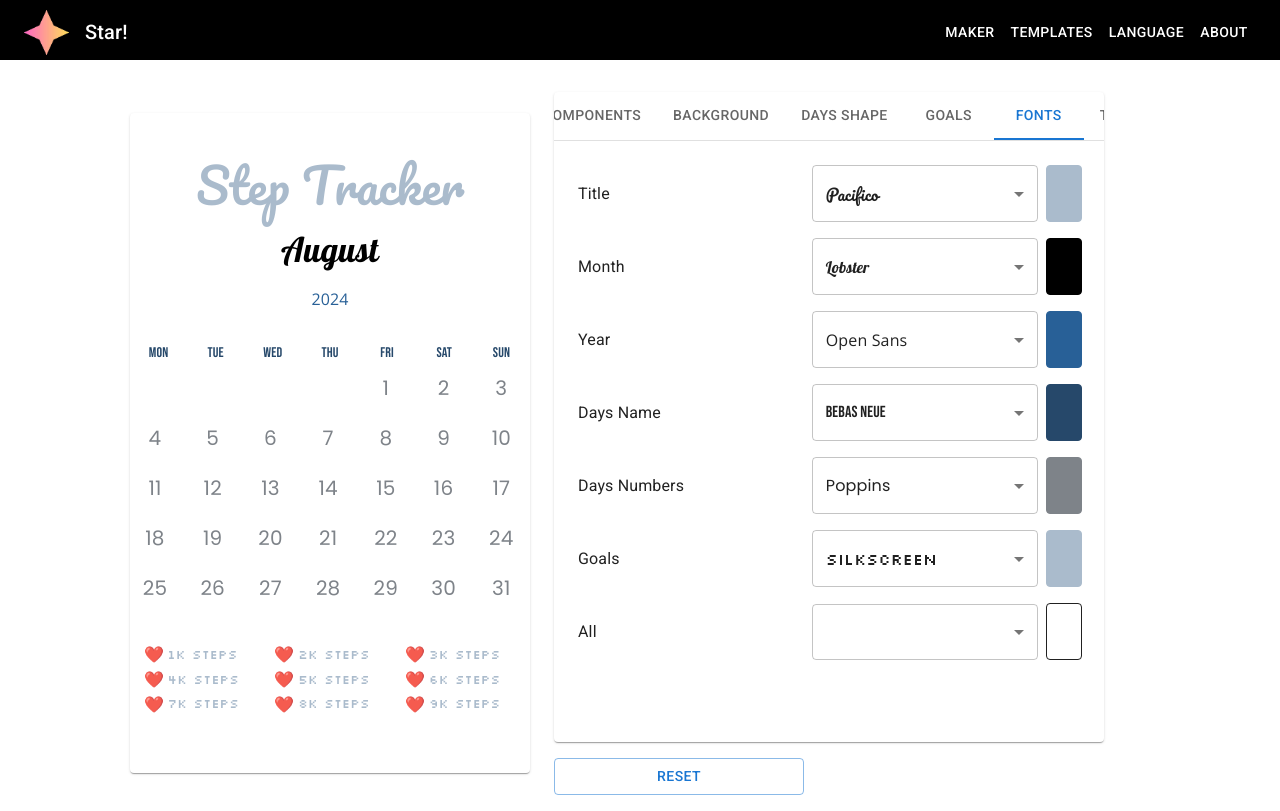
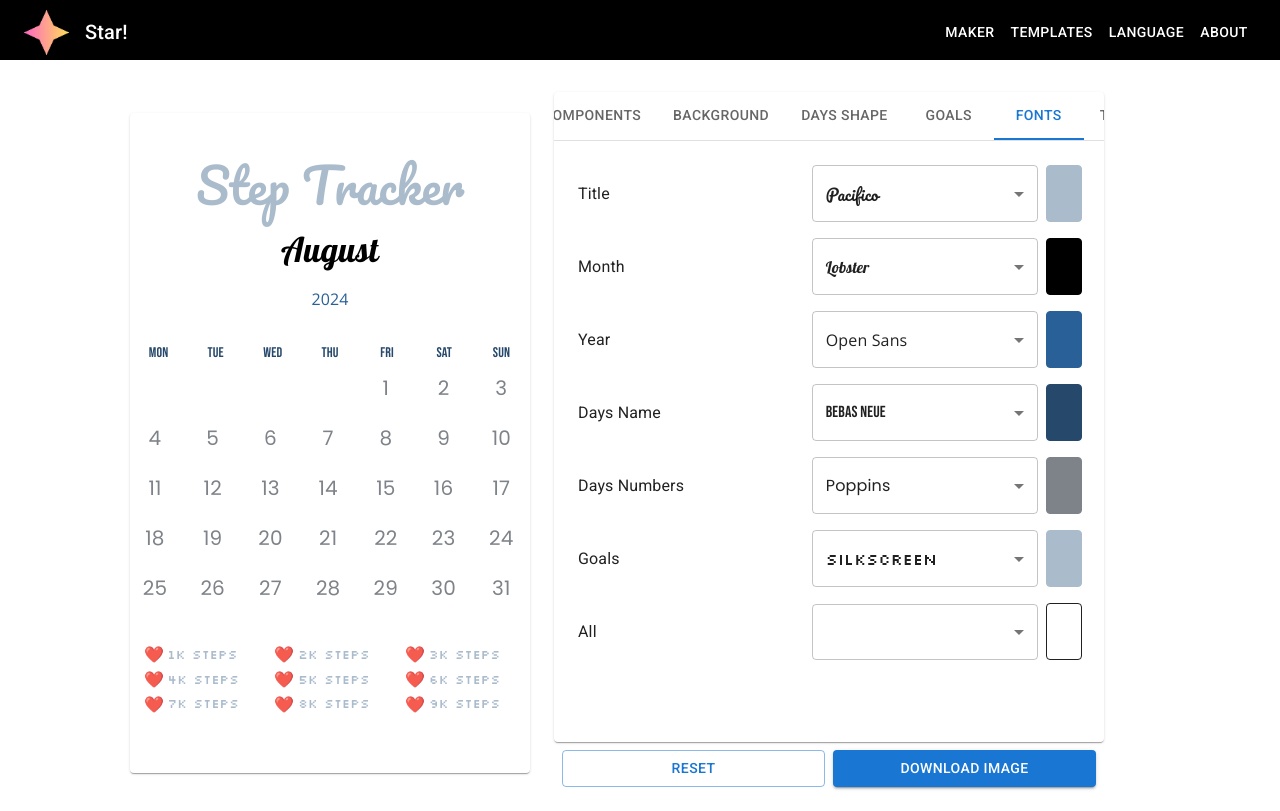
Before and after one commit to TundraDv/react-month-tracker-maker, a React (Create React App) app in the folder react-month-tracker-maker/: page / in a window 1280 px wide. Built offline with nearby package versions, Linux system fonts and the light colour scheme; a web font is replaced by a local one.

Commit message:
download button

```diff
--- a/react-month-tracker-maker/package.json
+++ b/react-month-tracker-maker/package.json
@@ -47,6 +47,7 @@
     "dayjs": "^1.11.12",
     "emoji-dictionary": "^1.0.11",
     "emoji-picker-react": "^4.11.1",
+    "html2canvas": "^1.4.1",
     "moment": "^2.30.1",
     "node-emoji": "^2.1.3",
     "react": "^18.3.1",
--- a/react-month-tracker-maker/src/Components/Calendar.jsx
+++ b/react-month-tracker-maker/src/Components/Calendar.jsx
@@ -73,8 +73,8 @@ function Calendar() {
         alignItems: 'stretch',
       }}
       >
-
     <Box
+      id="CustomTracker"
       sx={{
         display: 'flex',
         flexDirection: 'column',
--- /dev/null
+++ b/react-month-tracker-maker/src/Components/DownloadButton.jsx
@@ -0,0 +1,24 @@
+import React from "react";
+import html2canvas from 'html2canvas';
+import { Button } from '@mui/material';
+
+function DownloadButton({ id_CardElement, title }) {
+  const handleDownload = () => {
+    const cardElement = document.getElementById(id_CardElement);
+
+    html2canvas(cardElement).then((canvas) => {
+      const link = document.createElement('a');
+      link.href = canvas.toDataURL('image/png');
+      link.download = `${title}-star-tracker-maker.png`;
+      link.click();
+    });
+  };
+
+  return (
+    <Button sx={{ width: "50%" }} variant="contained" onClick={handleDownload}>
+      Download Image
+    </Button>
+  )
+}
+
+export default DownloadButton;
--- a/react-month-tracker-maker/src/Components/Picker.jsx
+++ b/react-month-tracker-maker/src/Components/Picker.jsx
@@ -1,12 +1,14 @@
 import React, {useState, useContext} from "react";
 import PropTypes from 'prop-types';
-import {Tabs, Tab, Box, Card} from '@mui/material';
+import {Tabs, Tab, Box, Card, Stack} from '@mui/material';
 import ComponentsSwitch from './ComponentsSwitch';
 import ImagePicker from "./ImagePicker";
 import FontPicker from "./FontPicker";
 import GoalsPicker from "./GoalsPicker"
 import { useDayShapeContext } from '../Contexts/DayShapeContext';
 import { useBackgroundImageContext } from '../Contexts/BackgroundImageContext';
+import ResetButton from "../Components/ResetButton";
+import DownloadButton from "../Components/DownloadButton";
 
 import backgroundImages from "../Assets/BackgroundImage/backgroundImages.json"
 import daysShapes from "../Assets/DayShape/daysShapes.json"
@@ -61,6 +63,7 @@ function Picker() {
   };
 
   return (
+    <Box>
       <Card
         sx={{
           height: 650,
@@ -90,6 +93,10 @@ function Picker() {
           ))}
         </Box>
       </Card>
+      <Stack direction={"row"} spacing={1} margin={1}>
+        <ResetButton/> <DownloadButton id_CardElement="CustomTracker" />
+      </Stack>
+    </Box>
   );
 }
 
--- a/react-month-tracker-maker/src/Components/ResetButton.jsx
+++ b/react-month-tracker-maker/src/Components/ResetButton.jsx
@@ -45,7 +45,7 @@ function ResetButton() {
     }
   };
   return (
-    <Button sx={{ width: { xs: "50%", sm: "250px" }, }} variant="outlined" onClick={handleResetButton}>
+    <Button sx={{ width: "50%" }} variant="outlined" onClick={handleResetButton}>
       Reset
     </Button>
   )
--- a/react-month-tracker-maker/src/Views/MakerView.jsx
+++ b/react-month-tracker-maker/src/Views/MakerView.jsx
@@ -3,7 +3,6 @@ import { Box, Grid, Container, useMediaQuery, useTheme } from "@mui/material";
 import Calendar from "../Components/Calendar";
 import Picker from "../Components/Picker";
 import Navbar from '../Components/Navbar'
-import ResetButton from "../Components/ResetButton";
 import { DayShapeProvider } from '../Contexts/DayShapeContext';
 import { BackgroundImageProvider } from '../Contexts/BackgroundImageContext';
 import { GoalsProvider } from '../Contexts/GoalsContext';
@@ -65,16 +64,6 @@ function MakerView() {
                     sx={{ minWidth: '300px' }}
                   >
                     <Picker />
-                  <Grid
-                    item
-                    xs={12} // Make it span the entire width
-                    container
-                    justifyContent="flex-start" // Align to the right
-                    alignItems="center"
-                    sx={{ marginTop: 2 }}
-                  >
-                    <ResetButton/>
-                  </Grid>
                   </Grid>
                 </Grid>
               </Container>
```
Also changed, not shown: react-month-tracker-maker/src/Components/Download.jsx (deleted, +0 -7 lines), 1 other file (tests, documents, lock files or other folders). Lines whose indentation alone changed are shown as unchanged.
